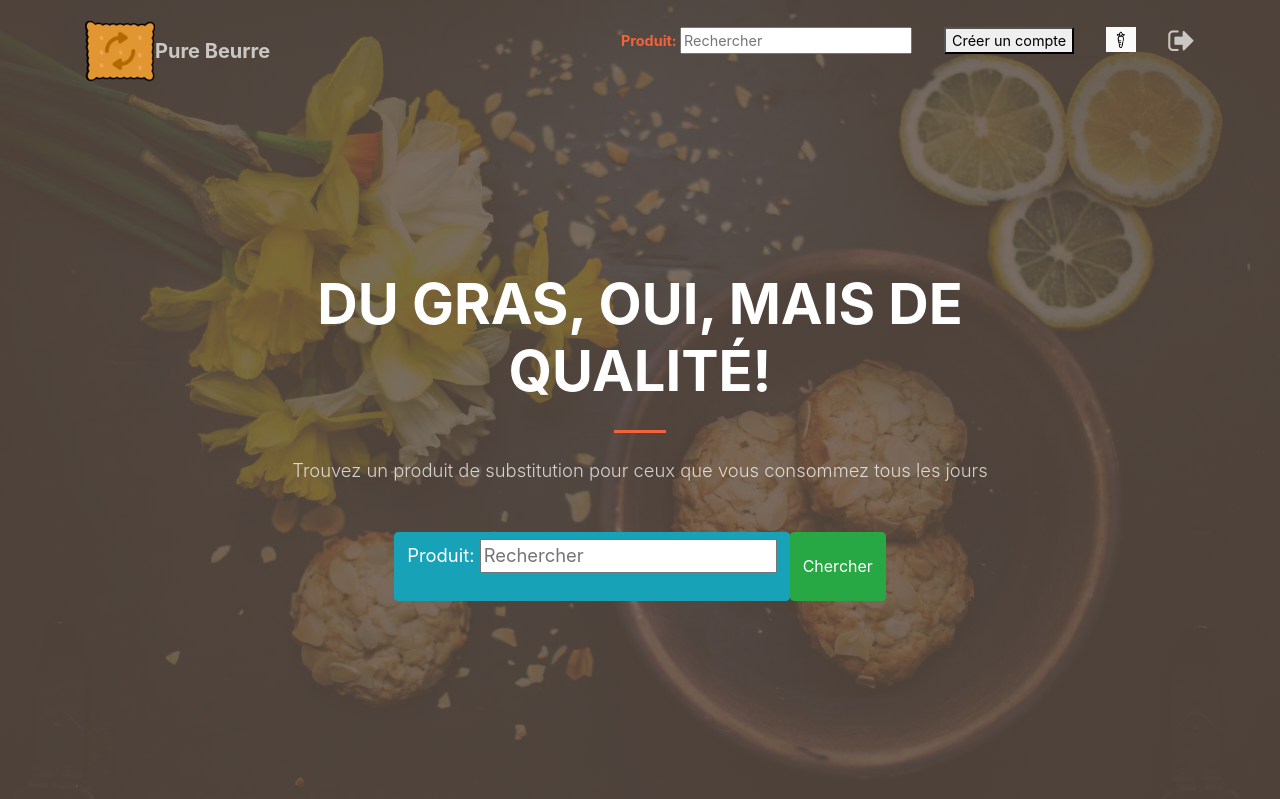
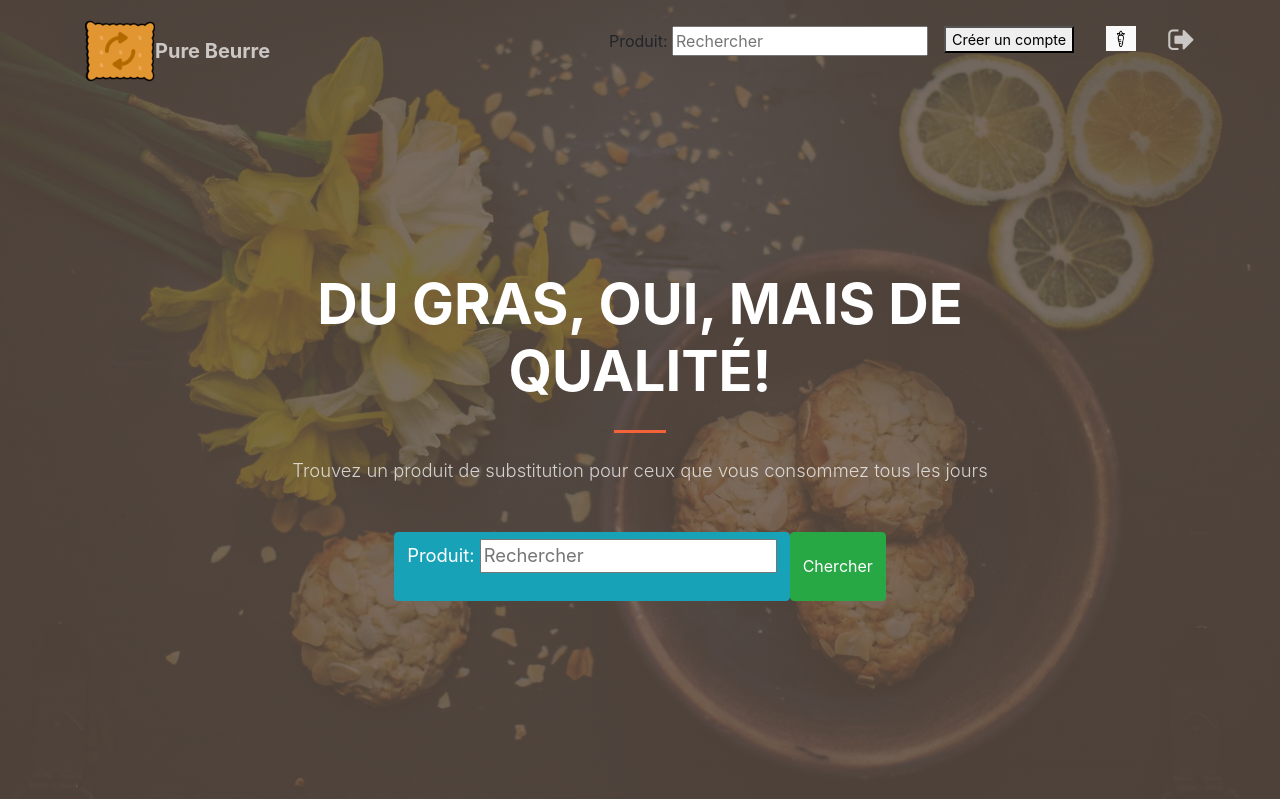
Before and after one commit to SergeNanou/pur_beur_django, a Django app: page / in a window 1280 px wide. Shown: the top 799 px of the page. Run offline with Django 3.2, Linux system fonts and the light colour scheme; some libraries are stand-ins or nearby versions.

Commit message:
deploy_27

```diff
--- a/templates/ind_acceuil.html
+++ b/templates/ind_acceuil.html
@@ -53,7 +53,7 @@
       <div class="collapse navbar-collapse" id="navbarResponsive">
         <ul class="navbar-nav ml-auto my-2 my-lg-0">
           <li class="nav-item">
-            <a class="nav-link js-scroll-trigger" href="#query">
+
               <form id="form1" action="{% url 'search' %}" method="post">
                   {% csrf_token %}
 
```
